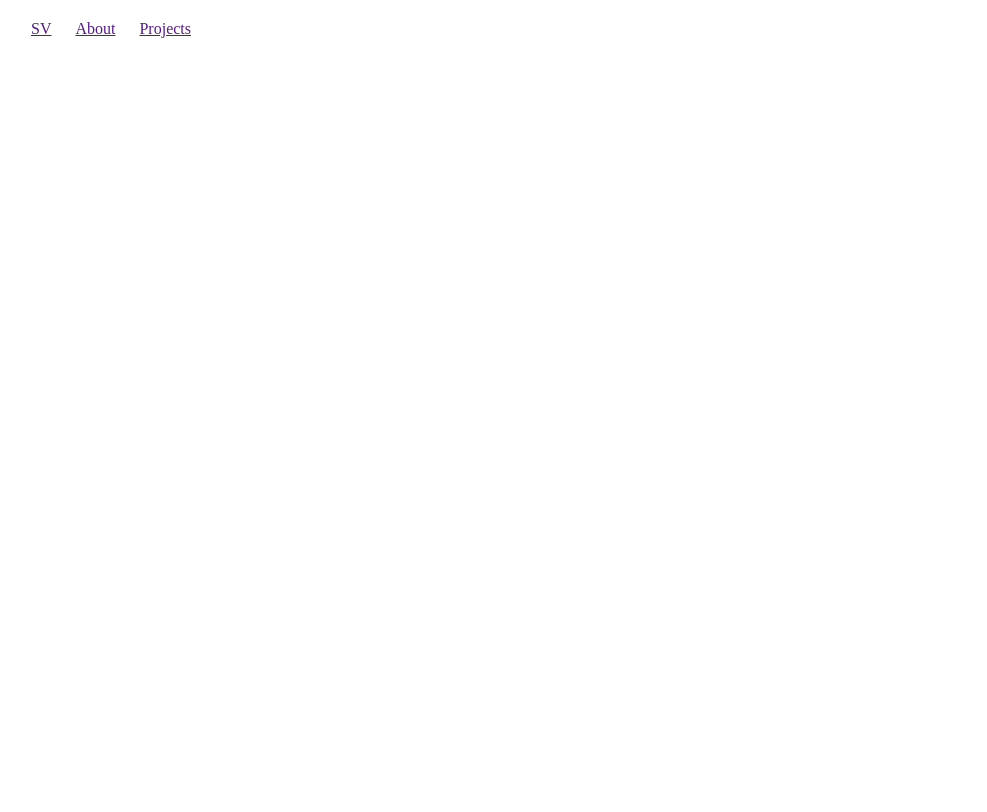
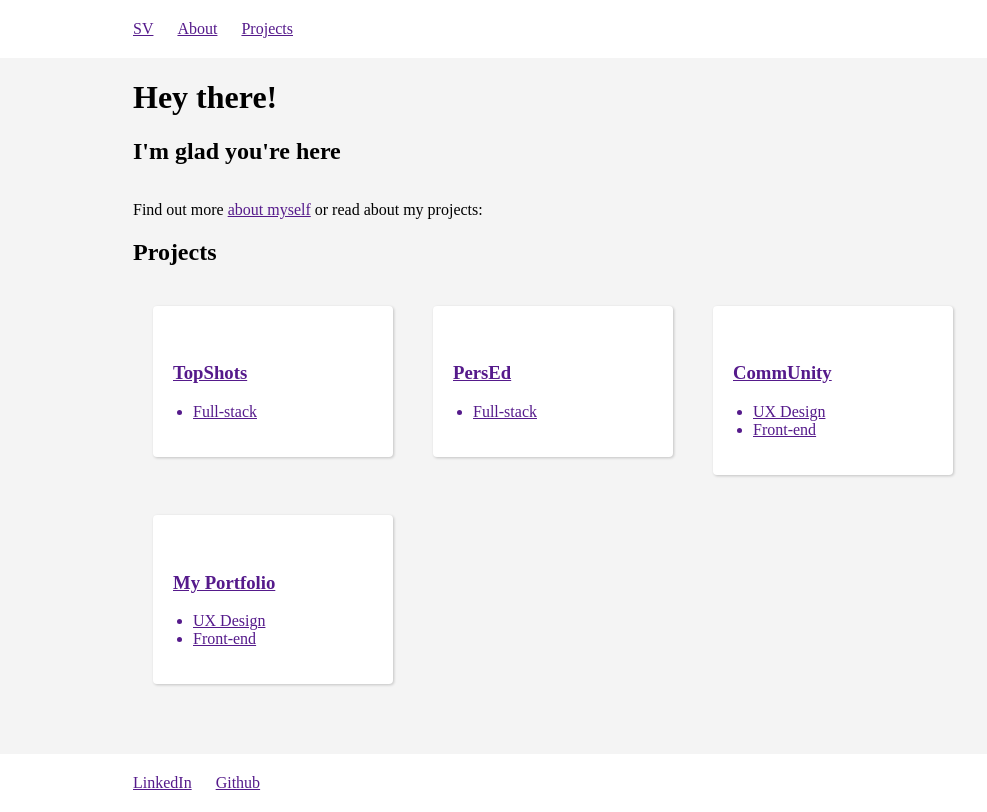
Before and after one commit to arieivs/portfolio, a plain HTML site: page index.html in a window 1280 px wide. Shown: the whole page, without its empty margins (7-994 px from the left). Drawn offline with Linux system fonts and the light colour scheme.

Commit message:
landing page structure and basic css

```diff
--- a/index.html
+++ b/index.html
@@ -9,7 +9,7 @@
 </head>
 <body>
   <header>
-    <div class="container">
+    <div class="container horizontal-list">
       <ul>
         <li><a href="">SV</a></li>
         <li><a href="">About</a></li>
@@ -18,5 +18,70 @@
     </div>
   </header>
 
+  <div class="banner">
+    <div class="container">
+      <div class="flex">
+        <div>
+          <h1>Hey there!</h1>
+          <h2>I'm glad you're here</h2>
+        </div>
+        <img src="" alt="">
+      </div>
+    </div>
+  </div>
+
+  <div class="container">
+    <p>Find out more <a href="">about myself</a> or read about my projects:</p>
+    <h2>Projects</h2>
+    <div class="flex wrap">
+      <a href="">
+        <div class="card">
+          <img src="" alt="">
+          <h3>TopShots</h3>
+          <ul>
+            <li class="full-stack">Full-stack</li>
+          </ul>
+        </div>
+      </a>
+      <a href="">
+        <div class="card">
+          <img src="" alt="">
+          <h3>PersEd</h3>
+          <ul>
+            <li class="full-stack">Full-stack</li>
+          </ul>
+        </div>
+      </a>
+      <a href="">
+        <div class="card">
+          <img src="" alt="">
+          <h3>CommUnity</h3>
+          <ul>
+            <li>UX Design</li>
+            <li>Front-end</li>
+          </ul>
+        </div>
+      </a>
+      <a href="">
+        <div class="card">
+          <img src="" alt="">
+          <h3>My Portfolio</h3>
+          <ul>
+            <li>UX Design</li>
+            <li>Front-end</li>
+          </ul>
+        </div>
+      </a>
+    </div>
+  </div>
+
+  <footer>
+    <div class="container horizontal-list">
+      <ul>
+        <li><a href="">LinkedIn</a></li>
+        <li><a href="">Github</a></li>
+      </ul>
+    </div>
+  </footer>
 </body>
 </html>
--- a/style/style.css
+++ b/style/style.css
@@ -1,13 +1,50 @@
+body {
+  margin: 0;
+  background-color: rgb(244, 244, 244);
+}
+
 header {
   position: sticky;
+  background-color: white;
 }
 
-header ul {
-  margin: 20px auto;
+.horizontal-list ul {
+  margin: 0;
+  padding: 20px 0;
+}
+
+.horizontal-list li {
+  display: inline-block;
+  padding-right: 20px;
+}
+
+.container {
+  max-width: 1000px;
+  margin: 0 auto;
+}
+
+.flex {
+  display: flex;
+}
+
+.wrap {
+  flex-wrap: wrap;
+}
+
+.card {
+  width: 200px;
+  margin: 20px;
+  padding: 20px;
+  border-radius: 4px;
+  box-shadow: 1px 1px 3px rgba(0,0,0,0.2);
+  background-color: white;
+}
+
+.card ul {
   padding: 0 20px;
 }
 
-header li {
-  display: inline-block;
-  padding: 0 10px;
+footer {
+  background-color: white;
+  margin-top: 50px;
 }
```
